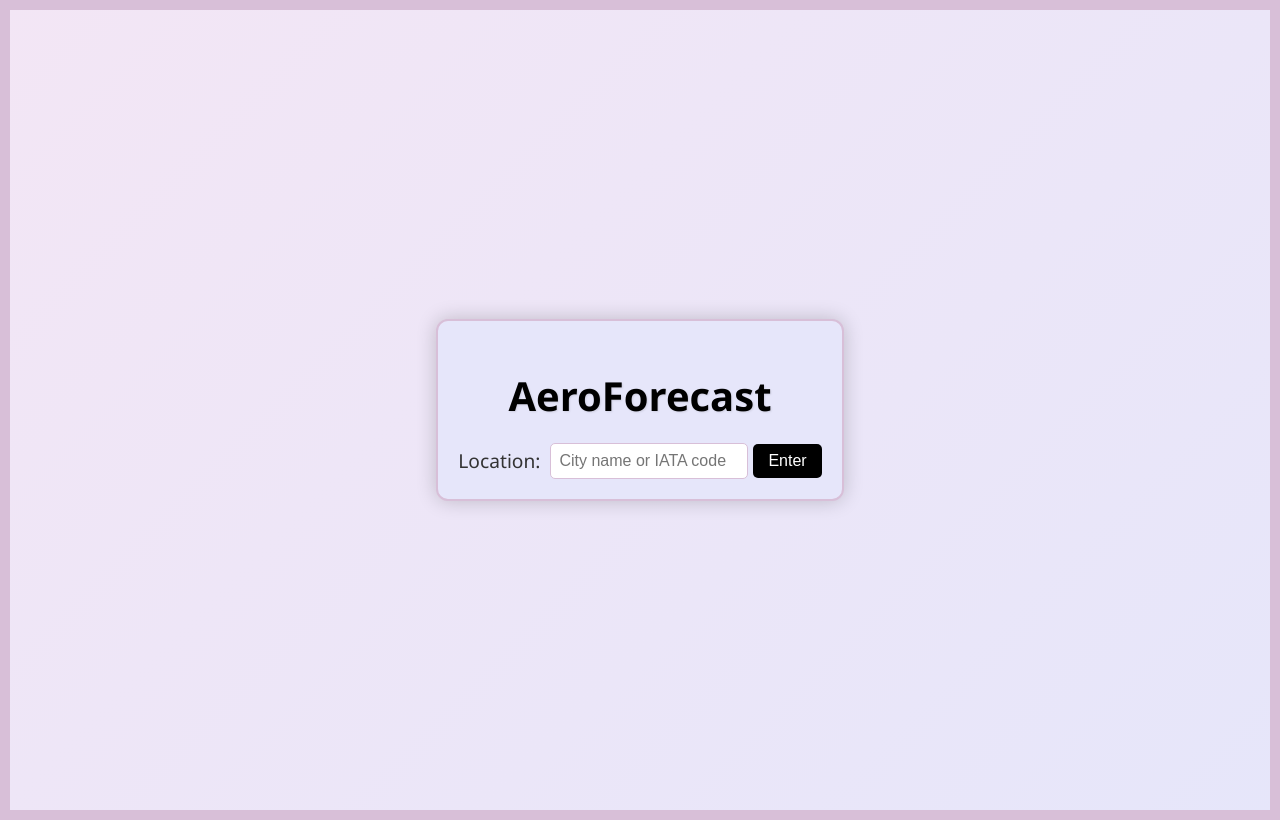
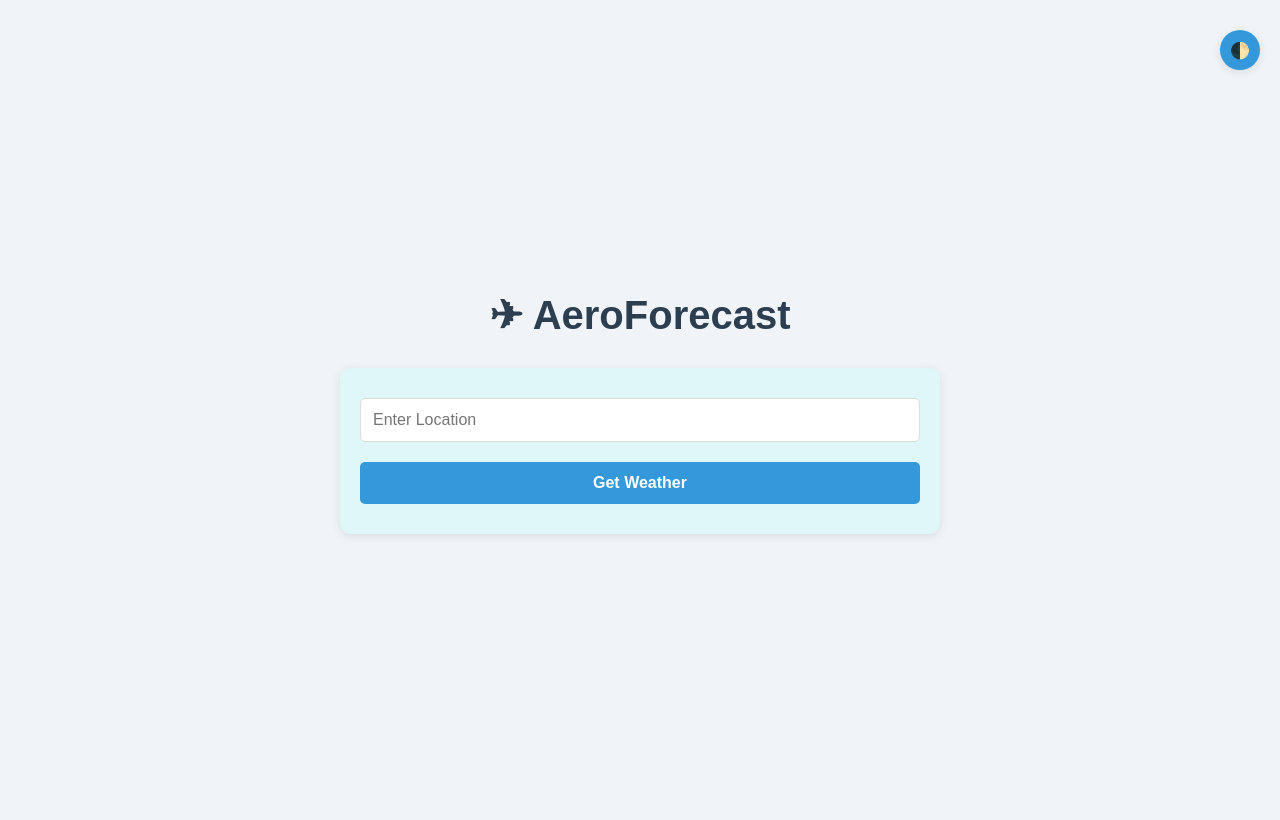
Before and after one commit to ahdnab/wx-website, a plain HTML site: page index.html in a window 1280 px wide. Drawn offline with Linux system fonts and the light colour scheme.

Commit message:
Added dark mode and updated background colors

```diff
--- a/index.html
+++ b/index.html
@@ -1,18 +1,106 @@
 <!DOCTYPE html>
-<html lang="en">
+<html>
 <head>
-    <meta charset="UTF-8">
-    <meta name="viewport" content="width=device-width, initial-scale=1.0">
-    <title>AeroForecast</title>
+  <title>AeroForecast</title>
+  <meta name="viewport" content="width=device-width, initial-scale=1.0">
+  <style>
+    * { box-sizing: border-box; }
+    body {
+      font-family: Arial, sans-serif;
+      margin: 0;
+      padding: 0;
+      background: #f0f4f8;
+      min-height: 100vh;
+      display: flex;
+      align-items: center;
+      justify-content: center;
+    }
+    .container {
+      max-width: 600px;
+      width: 90%;
+    }
+    h1 {
+      text-align: center;
+      color: #2c3e50;
+      margin-bottom: 30px;
+      font-size: 2.5em;
+    }
+    form {
+      background: #e0f7fa; /* Light shade of blue */
+      padding: 20px;
+      border-radius: 10px;
+      box-shadow: 0 2px 10px rgba(0,0,0,0.1);
+    }
+    input, button {
+      width: 100%;
+      padding: 12px;
+      margin: 10px 0;
+      border: 1px solid #ddd;
+      border-radius: 5px;
+      font-size: 16px;
+    }
+    button {
+      background: #3498db;
+      color: white;
+      border: none;
+      cursor: pointer;
+      transition: background 0.3s;
+      font-weight: bold;
+    }
+    button:hover { background: #2980b9; }
+    @media (max-width: 480px) {
+      h1 { font-size: 24px; }
+    }
+    /* Dark/Light Mode Button */
+    .mode-toggle {
+      position: fixed;
+      top: 20px;
+      right: 20px;
+      background: #3498db;
+      color: white;
+      border: none;
+      padding: 10px;
+      border-radius: 50%;
+      cursor: pointer;
+      font-size: 16px;
+      width: 40px;
+      height: 40px;
+      display: flex;
+      align-items: center;
+      justify-content: center;
+      box-shadow: 0 2px 10px rgba(0,0,0,0.1);
+    }
+    .dark-mode {
+      background: #2c3e50;
+      color: #f0f4f8;
+    }
+    .dark-mode h1 {
+      color: white; /* Ensure heading is visible in dark mode */
+    }
+    .dark-mode form {
+      background: #34495e;
+      color: #f0f4f8;
+    }
+    .dark-mode input, .dark-mode button {
+      background: #2c3e50;
+      color: #f0f4f8;
+      border-color: #34495e;
+    }
+  </style>
 </head>
-<body style="background: linear-gradient(135deg, #f3e6f5, #e6e6fa); text-align: center; margin: 0; padding: 0; font-family: 'Segoe UI', Tahoma, Geneva, Verdana, sans-serif; color: black; height: 100vh; display: flex; align-items: center; justify-content: center; border: 10px solid #d8bfd8; transition: background-color 0.5s ease;">
-    <div style="text-align: center; padding: 20px; background-color: #e6e6fa; border-radius: 12px; border: 2px solid #d8bfd8; box-shadow: 0 0 20px rgba(0, 0, 0, 0.2); transition: box-shadow 0.5s ease, transform 0.5s ease;">
-        <h1 style="font-size: 2.5em; margin-bottom: 20px; color: black; text-shadow: 1px 1px 2px rgba(0, 0, 0, 0.1); font-weight: bold;">AeroForecast</h1>
-        <form action="weather.html" method="get" style="display: flex; align-items: center; justify-content: center; gap: 5px;">
-            <label for="location" style="font-size: 1.2em; margin-right: 5px; color: #333; font-weight: semi-bold;">Location:</label>
-            <input type="text" id="location" name="location" required placeholder="City name or IATA code" style="font-size: 1em; padding: 8px; width: 180px; border-radius: 5px; border: 1px solid #d8bfd8;">
-            <button type="submit" style="font-size: 1em; padding: 8px 15px; border: none; border-radius: 5px; background-color: black; color: white; cursor: pointer;">Enter</button>
-        </form>
-    </div>
+<body>
+  <button class="mode-toggle" onclick="toggleMode()">🌓</button>
+  <div class="container">
+    <h1>✈ AeroForecast</h1>
+    <form action="/weather" method="POST">
+      <input type="text" name="location" placeholder="Enter Location" required>
+      <button type="submit">Get Weather</button>
+    </form>
+  </div>
+  <script>
+    function toggleMode() {
+      document.body.classList.toggle('dark-mode');
+    }
+  </script>
 </body>
 </html>
```
